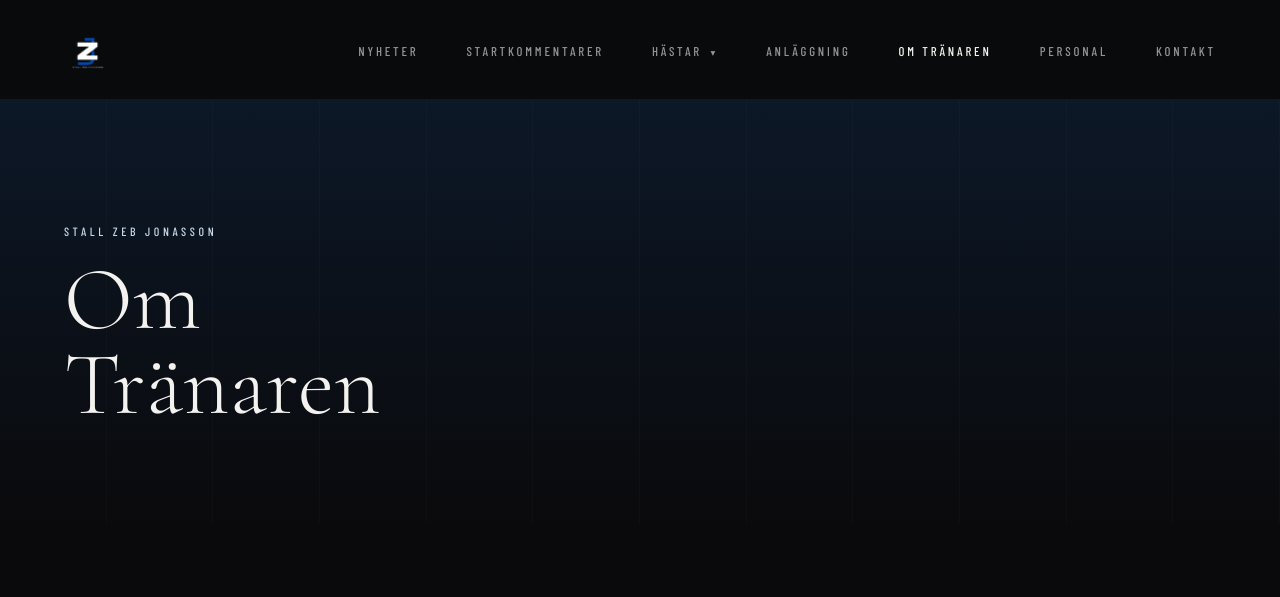
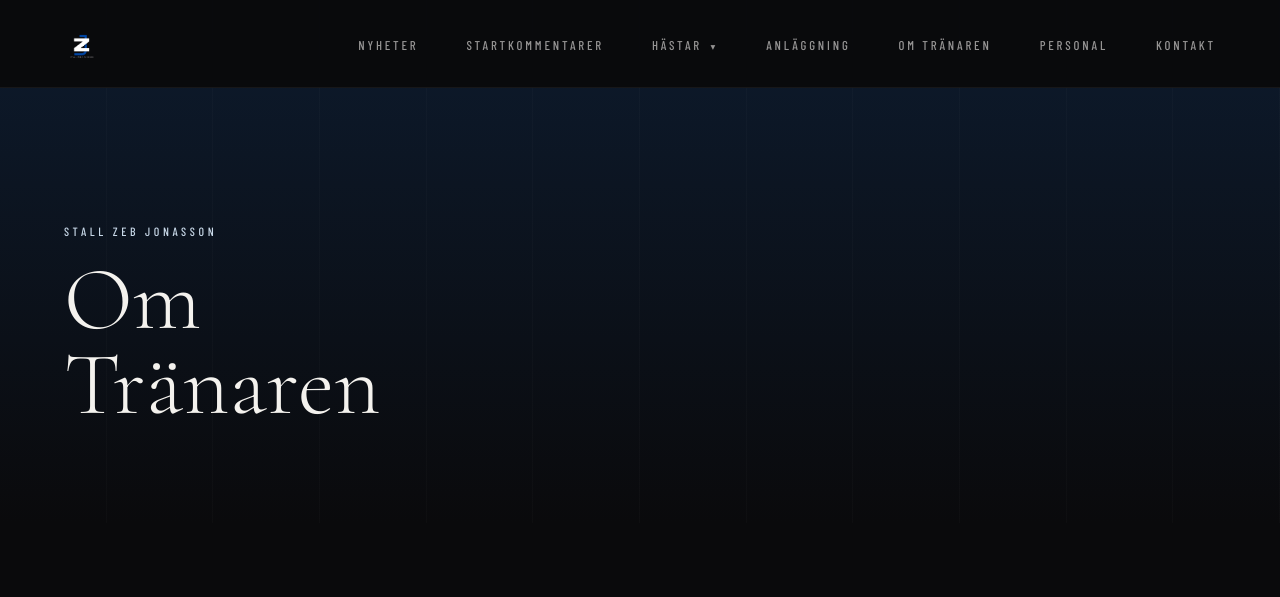
Before and after one commit to erikssonaugust03/Stall-Zeb-Jonasson, a website: page om-tranaren.html in a window 1280 px wide. Shown: the top 597 px of the page. Drawn offline with nearby package versions, Linux system fonts and the light colour scheme; a web font is replaced by a local one.

Commit message:
Apply shared test header and footer consistently

```diff
--- a/om-tranaren.html
+++ b/om-tranaren.html
@@ -429,5 +429,5 @@ document.querySelectorAll('#mobileMenu a').forEach(function(a) {
   });
 });
 </script>
-</body>
+<script src="/test-shared-components.js"></script></body>
 </html>
```
